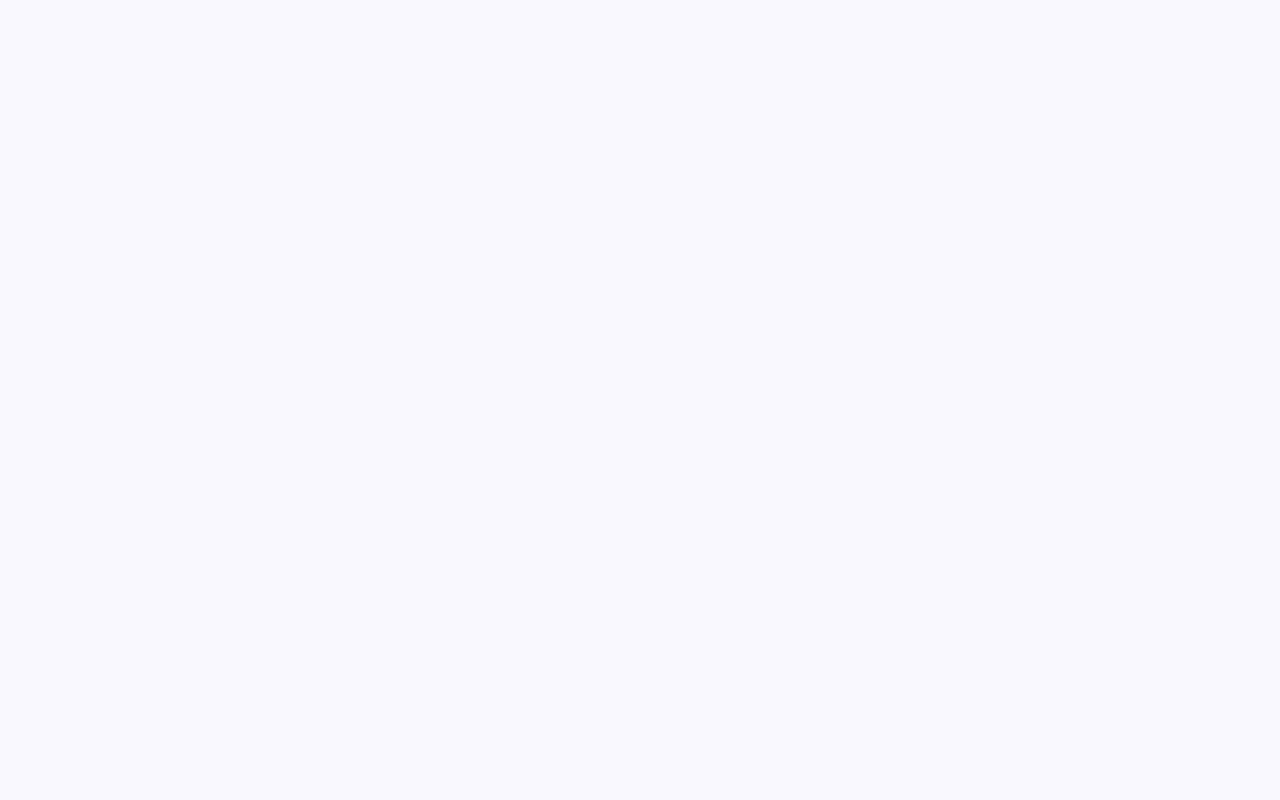
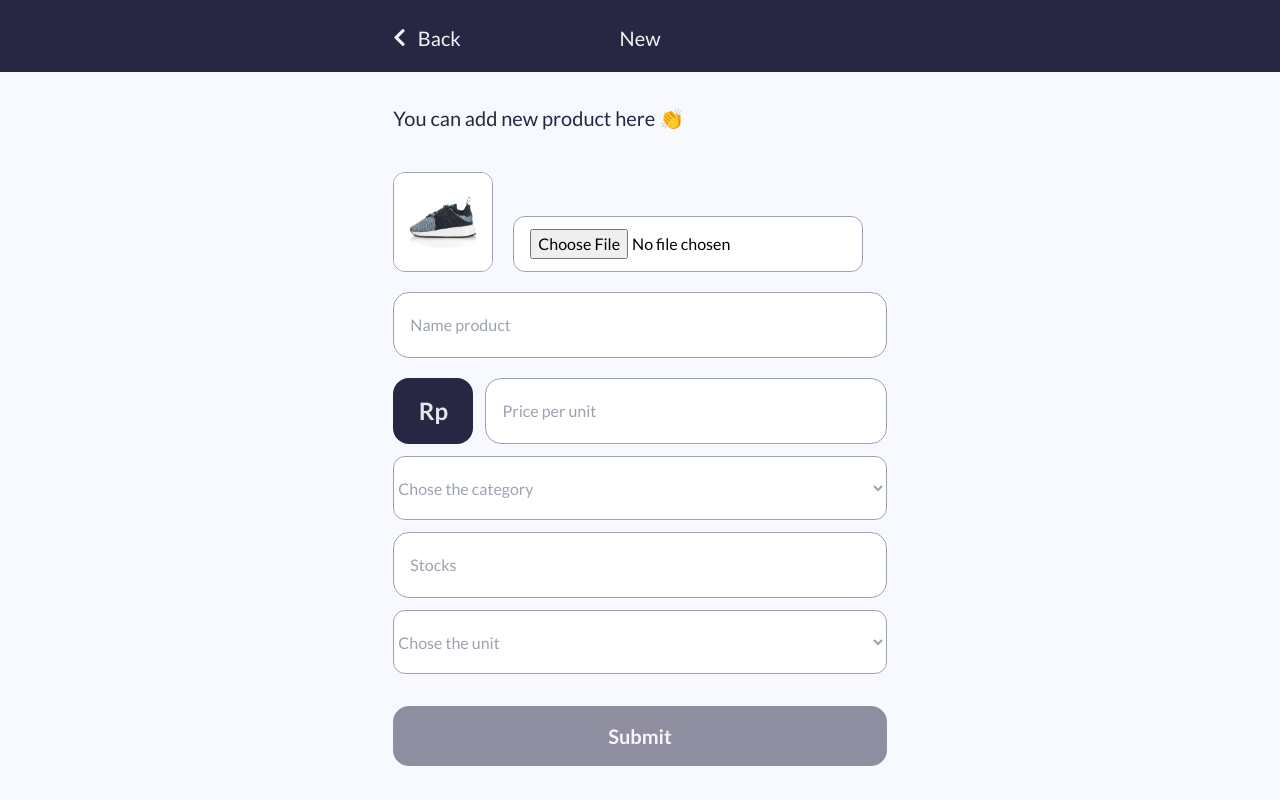
Before and after one commit to or-abdillh/stock-app, a Vue app: page /new in a window 1280 px wide. Before the commit this address had no page. Built offline with nearby package versions, Linux system fonts and the light colour scheme.

Commit message:
Create view component NewItem

```diff
--- /dev/null
+++ b/src/api/updateItem.js
@@ -0,0 +1,13 @@
+//Handler for logout action
+
+let cb = (isLoad, loadSuccess, form) => {
+   setTimeout(() => {
+      loadSuccess.value = true
+
+      setTimeout(() => {
+         loadSuccess.value = false
+         isLoad.value = false
+      }, 500)
+   }, 1500)
+}
+export default cb
--- a/src/components/FormItem.vue
+++ b/src/components/FormItem.vue
@@ -1,9 +1,6 @@
 <template>
    <section class="mt-20 s-container">
       <slot name="caption-form"></slot>
-      <pre>
-         {{ isFormValid }}
-      </pre>
       <div class="form-wrapper mt-10">
          <!-- Image of product -->
          <div class="mb-5 flex items-end gap-5">
@@ -42,8 +39,21 @@
                <option class="px-3" value="pack">pack</option>
             </select>
          </div>
+         <!-- Form action -->
          <div class="btn-form mt-8 mb-3 text-xl">
-            <button :disabled="isFormValid.length > 0" class="bg-prussian-blue" type="button">Submit</button>
+            <button @click="btnSubmitForm()" :disabled="isFormValid.length > 0" class="bg-prussian-blue" type="button">
+               <span class="btn-active-label bg-prussian-blue duration-300 text-center rounded text-gray-100 w-5/12  px-2 py-1">
+                  <template v-if="!isLoad && !loadSuccess">
+                     Submit
+                  </template>
+                  <template v-else-if="isLoad && !loadSuccess">
+                     <i class="spinner fas fa-spinner"></i>
+                  </template>
+                  <template v-else>
+                     <i class="fa fa-check"></i>
+                  </template>
+            </span>
+            </button>
          </div>
       </div>
    </section>
@@ -52,6 +62,11 @@
 <script setup>
 
    import { ref, watch, toRef } from 'vue'
+   import updateItem from '../api/updateItem.js'
+
+   //Variabel for animated
+   const isLoad = ref(false)
+   const loadSuccess = ref(false)
 
    //If this form use for update product
    //Get data from props
@@ -85,6 +100,14 @@
       isFormValid.value = Object.values(formUpdateCopy.value).filter(val => val === '' || val === null || val === '0')
    })
 
+   // Form actions
+   const btnSubmitForm = () => {
+      setTimeout(() => {
+         isLoad.value = true
+         updateItem(isLoad, loadSuccess, formUpdateCopy)
+      }, 500)
+   }
+
 </script>
 
 <style scoped>
--- a/src/components/Menu.vue
+++ b/src/components/Menu.vue
@@ -1,6 +1,6 @@
 <template>
    <section id="menu" class="show-slide s-container mb-6">
-      <div class="btn-active-icon label-wrapper mb-4">
+      <div @click="btnNewItem()" class="btn-active-icon label-wrapper mb-4">
          <span class="bg-celuican label">
             <i class="fa fa-plus"></i>
          </span>
@@ -16,6 +16,19 @@
    <hr />
 </template>
 
+<script setup>
+
+   import { useRouter } from 'vue-router'
+
+   const router = useRouter()
+   const btnNewItem = () => {
+      setTimeout(() => {
+         router.push({ name: 'new' })
+      }, 500)
+   }
+
+</script>
+
 <style>
 
    #menu .label {
--- a/src/components/Modal.vue
+++ b/src/components/Modal.vue
@@ -37,7 +37,7 @@
    import { useRouter } from 'vue-router'
    import { computed, ref } from 'vue'
    import logout from '../api/logout.js'
-   import deleteItems from '../api/deleteItems.js'
+   import deleteItem from '../api/deleteItem.js'
 
    const store = useStore()
    const router = useRouter()
@@ -76,7 +76,7 @@
             logout(router, isLoad, loadSuccess, emits, 'closeModal')
             break
          case 'deleteItems':
-            deleteItems(isLoad, loadSuccess, emits, 'closeModal')
+            deleteItem(isLoad, loadSuccess, emits, 'closeModal')
             break
       }
    }
--- a/src/components/SearchBar.vue
+++ b/src/components/SearchBar.vue
@@ -2,7 +2,7 @@
    <section class="show-slide s-container">
       <div class="form-wrapper">
          <div class="form-group">
-         <input type="text" class="form-input" placeholder="Type your name items" />
+         <input type="text" class="form-input mr-2" placeholder="Type your name items" />
          <span class="btn-active-icon duration-300 bg-celuican btn-item">
             <i class="fa fa-search duration-300"></i>
          </span>
--- a/src/router/index.js
+++ b/src/router/index.js
@@ -3,6 +3,7 @@ import Home from '../views/Home.vue'
 import Login from '../views/Login.vue'
 import Profile from '../views/Profile.vue'
 import UpdateItems from '../views/UpdateItems.vue'
+import NewItems from '../views/NewItems.vue'
 
 const routes = [
 	{
@@ -24,6 +25,11 @@ const routes = [
 	   path: '/update',
 	   name: 'update',
 	   component: UpdateItems
+	},
+	{
+	   path: '/new',
+	   name: 'new',
+	   component: NewItems
 	}
 ]
 
--- a/src/style/components/header-home.css
+++ b/src/style/components/header-home.css
@@ -6,5 +6,6 @@
 }
 
 .header-home-wrapper {
-   @apply flex justify-between bg-white shadow-lg pb-5 w-full lg:w-5/12 md:w-7/12 md:mx-auto;
+   @apply flex justify-between bg-white bg-opacity-50 pb-5 w-full lg:w-5/12 md:w-7/12 md:mx-auto;
+   backdrop-filter: blur(12px);
 }
--- a/src/views/NewItems.vue
+++ b/src/views/NewItems.vue
@@ -0,0 +1,22 @@
+<template>
+   <Navbar>
+      <template v-slot:title-page>
+         <h1 class="nav-title">New</h1>
+      </template>
+   </Navbar>
+
+   <FormItem>
+      <template v-slot:caption-form>
+         <h1 class="text-xl w-full text-prussian-blue">
+            You can add new product here 👏
+         </h1>
+      </template>
+   </FormItem>
+</template>
+
+<script setup>
+
+   import Navbar from '../components/Navbar.vue'
+   import FormItem from '../components/FormItem.vue'
+
+</script>
```
Also changed, not shown: src/api/deleteItem.js (renamed from src/api/deleteItems.js), src/api/newItem.js (added).
